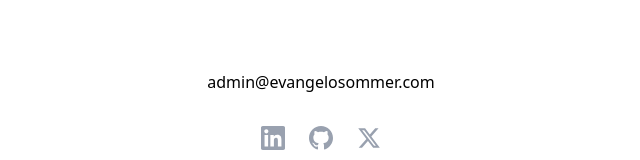
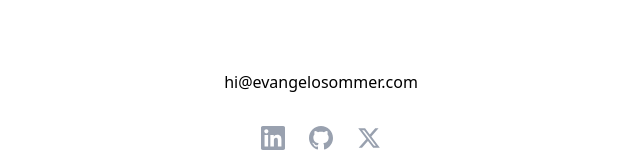
Before and after one commit to epsommer/evangelo-sommer, a Next.js app: page / in a window 1280 px wide. Shown: the part 429-589 px from the top of the page, without its empty margins (319-959 px from the left). Built offline with nearby package versions, Linux system fonts and the light colour scheme; a web font is replaced by a local one.

Commit message:
fix: update contact email to hi@evangelosommer.com

```diff
--- a/src/app/page.tsx
+++ b/src/app/page.tsx
@@ -31,10 +31,10 @@ export default function MaintenancePage() {
             Get In Touch
           </h2>
           <a
-            href="mailto:admin@evangelosommer.com"
+            href="mailto:hi@evangelosommer.com"
             className="inline-block text-tactical-gold hover:text-gold-dark transition-colors duration-200 font-space-grotesk"
           >
-            admin@evangelosommer.com
+            hi@evangelosommer.com
           </a>
         </div>
 
```
